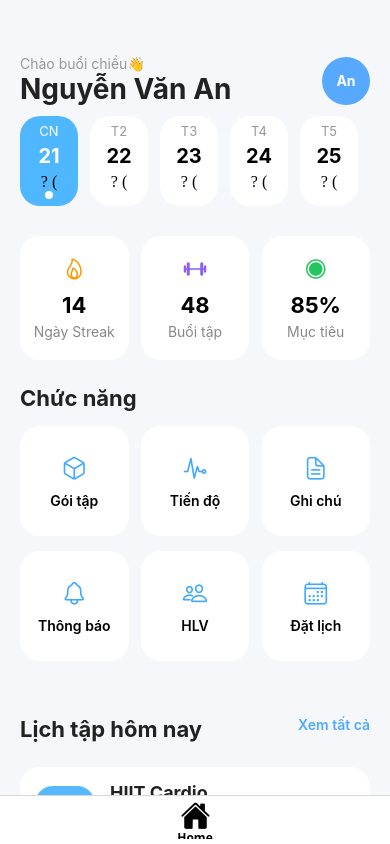
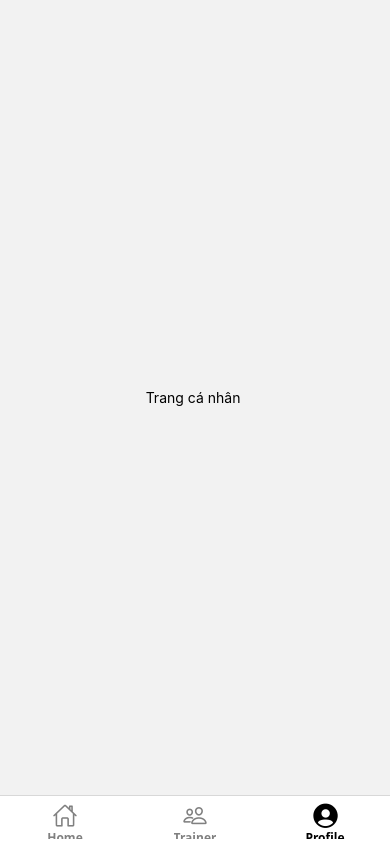
Before and after one commit to xuantruong5/FitLife, a React Native app: screen /Profile in a window 390 px wide. Built offline with nearby package versions, Linux system fonts and the light colour scheme.

Commit message:
chia file members

```diff
--- a/App.tsx
+++ b/App.tsx
@@ -16,6 +16,10 @@ import MemberDetails from "./src/pages/MemberDetails";
 import TrainerIncome from "./src/pages/TrainerIncome";
 import ChangeSchedule from "./src/pages/ChangeSchedule";
 import MemberHome from "./src/pages/Member/MemberHome";
+import MemberProgress from "./src/pages/Member/MemberProgress";
+import MemberTrainer from "./src/pages/Member/MemberTrainer";
+import MemberProfile from "./src/pages/Member/MemberProfile";
+import MemberNote from "./src/pages/Member/MemberNotes";
 
 
 
@@ -86,10 +90,10 @@ function MemberTabs() {
       tabBarIcon: ({ focused, color, size }) => {
         let name_icon = "";
         if (route.name === "Home") name_icon = focused ? "home" : "home-outline";
-        else if (route.name === "Login") name_icon = focused ? "heart-sharp" : "heart-outline";
+        else if (route.name === "Trainer") name_icon = focused ? "people-sharp" : "people-outline";
         else if (route.name === "ScanQR") name_icon = focused ? "scan-circle" : "scan";
         else if (route.name === "ChatBot") name_icon = focused ? "chatbubbles" : "chatbubbles-outline";
-        else if (route.name === "Profile") name_icon = focused ? "person-circle-sharp" : "people-outline";
+        else if (route.name === "Profile") name_icon = focused ? "person-circle-sharp" : "person-outline";
         return (
           <AnimatIcon
             name_icon={name_icon}
@@ -107,9 +111,9 @@ function MemberTabs() {
       }
     })}>
       <Tab.Screen name="Home" component={MemberHome} />
-      {/* <Tab.Screen name="Attendance" component={Attendance} />
-      <Tab.Screen name="Progress" component={Progress} />
-      <Tab.Screen name="Profile" component={Profile} /> */}
+      <Tab.Screen name="Trainer" component={MemberTrainer} />
+      {/* <Tab.Screen name="Progress" component={Progress} /> */}
+      <Tab.Screen name="Profile" component={MemberProfile} />
     </Tab.Navigator>
   );
 }
@@ -155,6 +159,8 @@ const App = () => {
         <Stack.Screen name="MemberDetails" component={MemberDetails} />
         <Stack.Screen name="TrainerIncome" component={TrainerIncome} />
         <Stack.Screen name="ChangeSchedule" component={ChangeSchedule} />
+        <Stack.Screen name="MemberProgress" component={MemberProgress}/>
+        <Stack.Screen name="MemberNote" component={MemberNote}/>
 
 
 
--- a/src/pages/Member/MemberHome.tsx
+++ b/src/pages/Member/MemberHome.tsx
@@ -2,19 +2,20 @@ import { ScrollView, StyleSheet, Text, Touchable, TouchableOpacity, View } from
 import { widthPercentageToDP as wp, heightPercentageToDP as hp } from 'react-native-responsive-screen';
 import Ionicons from "react-native-vector-icons/Ionicons";
 
-const MemberHome = () => {
+const MemberHome = ({ navigation }: any) => {
     const today = new Date();
     const getWeek = () => {
         const current = new Date();
         const day = current.getDay();
-        const firstDay = new Date(current);
-        firstDay.setDate(current.getDate() - day);
+
+        const monday = new Date(current);
+        monday.setDate(current.getDate() - (day === 0 ? 6 : day - 1));
         const arr = [];
         for (let i = 0; i < 7; i++) {
-            const d = new Date(firstDay);
-            d.setDate(firstDay.getDate() + i);
+            const d = new Date(monday);
+            d.setDate(monday.getDate() + i);
             arr.push({
-                dayName: ["CN", "T2", "T3", "T4", "T5", "T6", "T7"][i],
+                dayName: ["T2", "T3", "T4", "T5", "T6", "T7", "CN"][i],
                 date: d.getDate(),
                 isToday:
                     d.getDate() === today.getDate() &&
@@ -85,21 +86,53 @@ const MemberHome = () => {
             <Text style={styles.title}>Chức năng</Text>
 
             <View style={styles.grid}>
-                {[
-                    ["cube-outline", "Gói tập"],
-                    ["pulse-outline", "Tiến độ"],
-                    ["document-text-outline", "Ghi chú"],
-                    ["notifications-outline", "Thông báo"],
-                    ["people-outline", "HLV"],
-                    ["calendar-outline", "Đặt lịch"],
-                ].map((item, index) => (
-                    <TouchableOpacity key={index} style={styles.functionCard}>
-                        <Ionicons name={item[0]} size={26} color="#40A9FF" />
-                        <Text style={styles.functionText}>
-                            {item[1]}
-                        </Text>
-                    </TouchableOpacity>
-                ))}
+                <TouchableOpacity
+                    style={styles.functionCard}
+                    // onPress={() => navigation.navigate("PackagePage")}
+                >
+                    <Ionicons name="cube-outline" size={26} color="#40A9FF" />
+                    <Text style={styles.functionText}>Gói tập</Text>
+                </TouchableOpacity>
+
+                <TouchableOpacity
+                    style={styles.functionCard}
+                    onPress={() => navigation.navigate("MemberProgress")}
+                >
+                    <Ionicons name="pulse-outline" size={26} color="#40A9FF" />
+                    <Text style={styles.functionText}>Tiến độ</Text>
+                </TouchableOpacity>
+
+                <TouchableOpacity
+                    style={styles.functionCard}
+                    onPress={() => navigation.navigate("MemberNote")}
+                >
+                    <Ionicons name="document-text-outline" size={26} color="#40A9FF" />
+                    <Text style={styles.functionText}>Ghi chú</Text>
+                </TouchableOpacity>
+
+                <TouchableOpacity
+                    style={styles.functionCard}
+                    // onPress={() => navigation.navigate("NotificationPage")}
+                >
+                    <Ionicons name="notifications-outline" size={26} color="#40A9FF" />
+                    <Text style={styles.functionText}>Thông báo</Text>
+                </TouchableOpacity>
+
+                <TouchableOpacity
+                    style={styles.functionCard}
+                    // onPress={() => navigation.navigate("TrainerPage")}
+                >
+                    <Ionicons name="people-outline" size={26} color="#40A9FF" />
+                    <Text style={styles.functionText}>HLV</Text>
+                </TouchableOpacity>
+
+                <TouchableOpacity
+                    style={styles.functionCard}
+                    // onPress={() => navigation.navigate("BookingPage")}
+                >
+                    <Ionicons name="calendar-outline" size={26} color="#40A9FF" />
+                    <Text style={styles.functionText}>Đặt lịch</Text>
+                </TouchableOpacity>
             </View>
 
             <View style={styles.scheduleHeader}>
--- /dev/null
+++ b/src/pages/Member/MemberNotes.tsx
@@ -0,0 +1,19 @@
+import { StyleSheet, Text, View } from "react-native"
+import { widthPercentageToDP as wp, heightPercentageToDP as hp } from 'react-native-responsive-screen';
+import Ionicons from "react-native-vector-icons/Ionicons";
+
+const MemberNote= () => {
+    return(
+        <View style={styles.container}>
+            <Text>Trang cá nhân </Text>
+        </View>
+    )
+}
+const styles = StyleSheet.create({
+    container: {
+        justifyContent: "center",
+        alignItems: "center",
+        flex: 1
+    }
+})
+export default MemberNote;
--- /dev/null
+++ b/src/pages/Member/MemberProfile.tsx
@@ -0,0 +1,19 @@
+import { StyleSheet, Text, View } from "react-native"
+import { widthPercentageToDP as wp, heightPercentageToDP as hp } from 'react-native-responsive-screen';
+import Ionicons from "react-native-vector-icons/Ionicons";
+
+const MemberProfile= () => {
+    return(
+        <View style={styles.container}>
+            <Text>Trang cá nhân </Text>
+        </View>
+    )
+}
+const styles = StyleSheet.create({
+    container: {
+        justifyContent: "center",
+        alignItems: "center",
+        flex: 1
+    }
+})
+export default MemberProfile;
--- /dev/null
+++ b/src/pages/Member/MemberProgress.tsx
@@ -0,0 +1,20 @@
+import { StyleSheet, Text, View } from "react-native"
+import { widthPercentageToDP as wp, heightPercentageToDP as hp } from 'react-native-responsive-screen';
+import Ionicons from "react-native-vector-icons/Ionicons";
+
+
+const MemberProgress = () => {
+    return(
+        <View style={styles.container}>
+            <Text>Tiến độ làm ở đây </Text>
+        </View>
+    )
+}
+const styles = StyleSheet.create({
+    container: {
+        justifyContent:"center",
+        alignItems: "center",
+        flex: 1
+    }
+})
+export default MemberProgress;
--- /dev/null
+++ b/src/pages/Member/MemberTrainer.tsx
@@ -0,0 +1,19 @@
+import { StyleSheet, Text, View } from "react-native"
+import { widthPercentageToDP as wp, heightPercentageToDP as hp } from 'react-native-responsive-screen';
+import Ionicons from "react-native-vector-icons/Ionicons";
+
+const MemberTrainer = () => {
+    return(
+        <View style={styles.container}>
+            <Text>Huấn luyện viên viết ở đây </Text>
+        </View>
+    )
+}
+const styles = StyleSheet.create({
+    container: {
+        justifyContent: "center",
+        alignItems: "center",
+        flex: 1
+    }
+})
+export default MemberTrainer;
```
